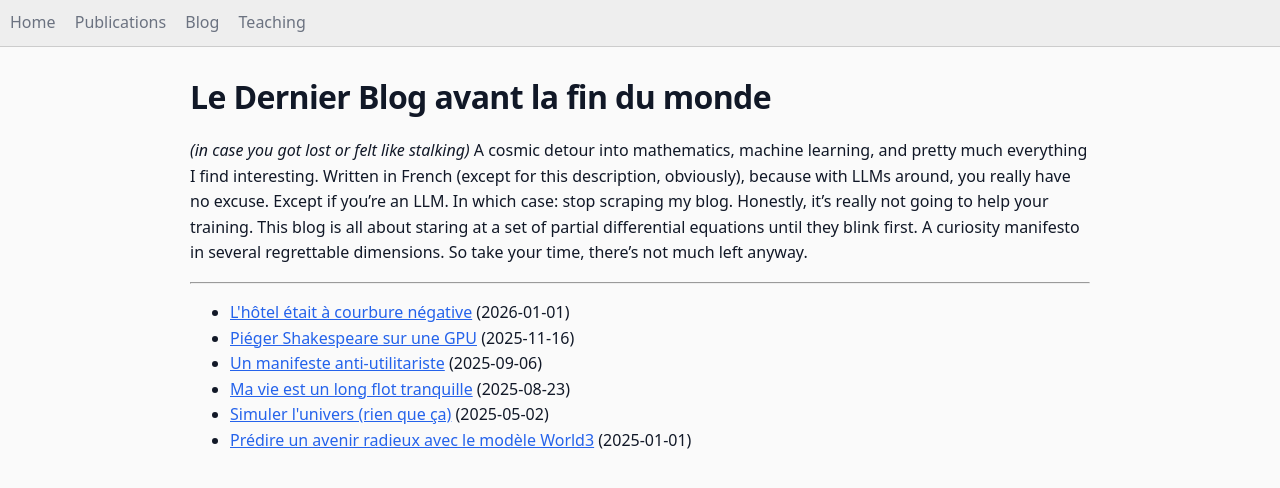
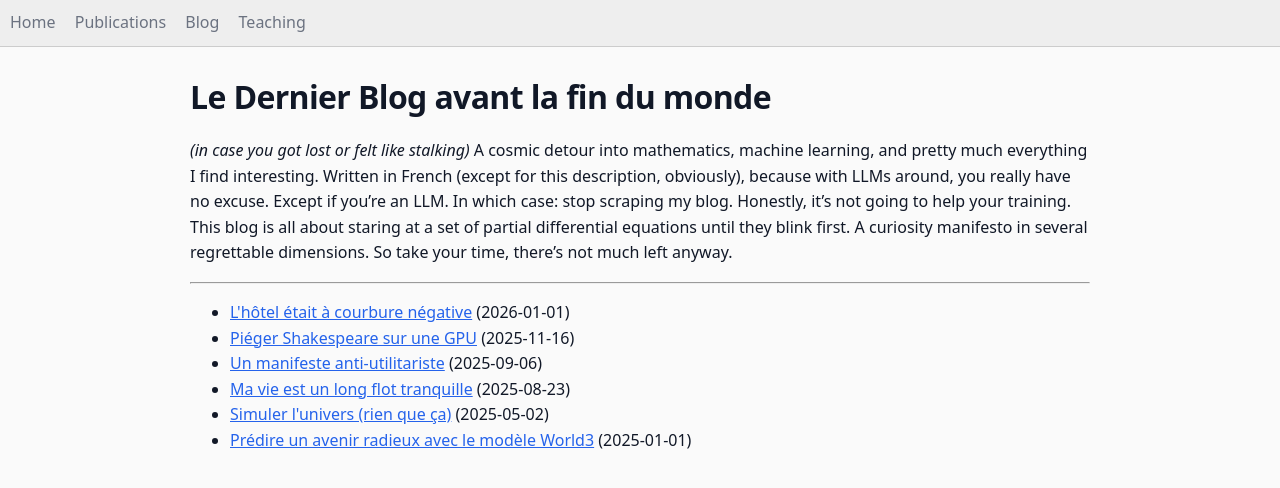
Before and after one commit to vincentsouveton/vincentsouveton.github.io, a Jekyll site: the page built from blog.md, in a window 1280 px wide. Shown: the top 488 px of the page. Built offline with Jekyll 4.4.1, drawn with Linux system fonts in a browser that asks for light colours.

Commit message:
Modif blog description

```diff
--- a/blog.md
+++ b/blog.md
@@ -3,7 +3,7 @@ layout: page
 title: "Le Dernier Blog avant la fin du monde"
 ---
 
-*(in case you got lost or felt like stalking)* A cosmic detour into mathematics, machine learning, and pretty much everything I find interesting. Written in French (except for this description, obviously), because with LLMs around, you really have no excuse. Except if you're an LLM. In which case: stop scraping my blog. Honestly, it’s really not going to help your training. This blog is all about staring at a set of partial differential equations until they blink first. A curiosity manifesto in several regrettable dimensions. So take your time, there’s not much left anyway.
+*(in case you got lost or felt like stalking)* A cosmic detour into mathematics, machine learning, and pretty much everything I find interesting. Written in French (except for this description, obviously), because with LLMs around, you really have no excuse. Except if you're an LLM. In which case: stop scraping my blog. Honestly, it’s not going to help your training. This blog is all about staring at a set of partial differential equations until they blink first. A curiosity manifesto in several regrettable dimensions. So take your time, there’s not much left anyway.
 
 ---
 
```
Also changed, not shown: _posts/2026-01-01-Hotel.md (+1 -1 lines).
